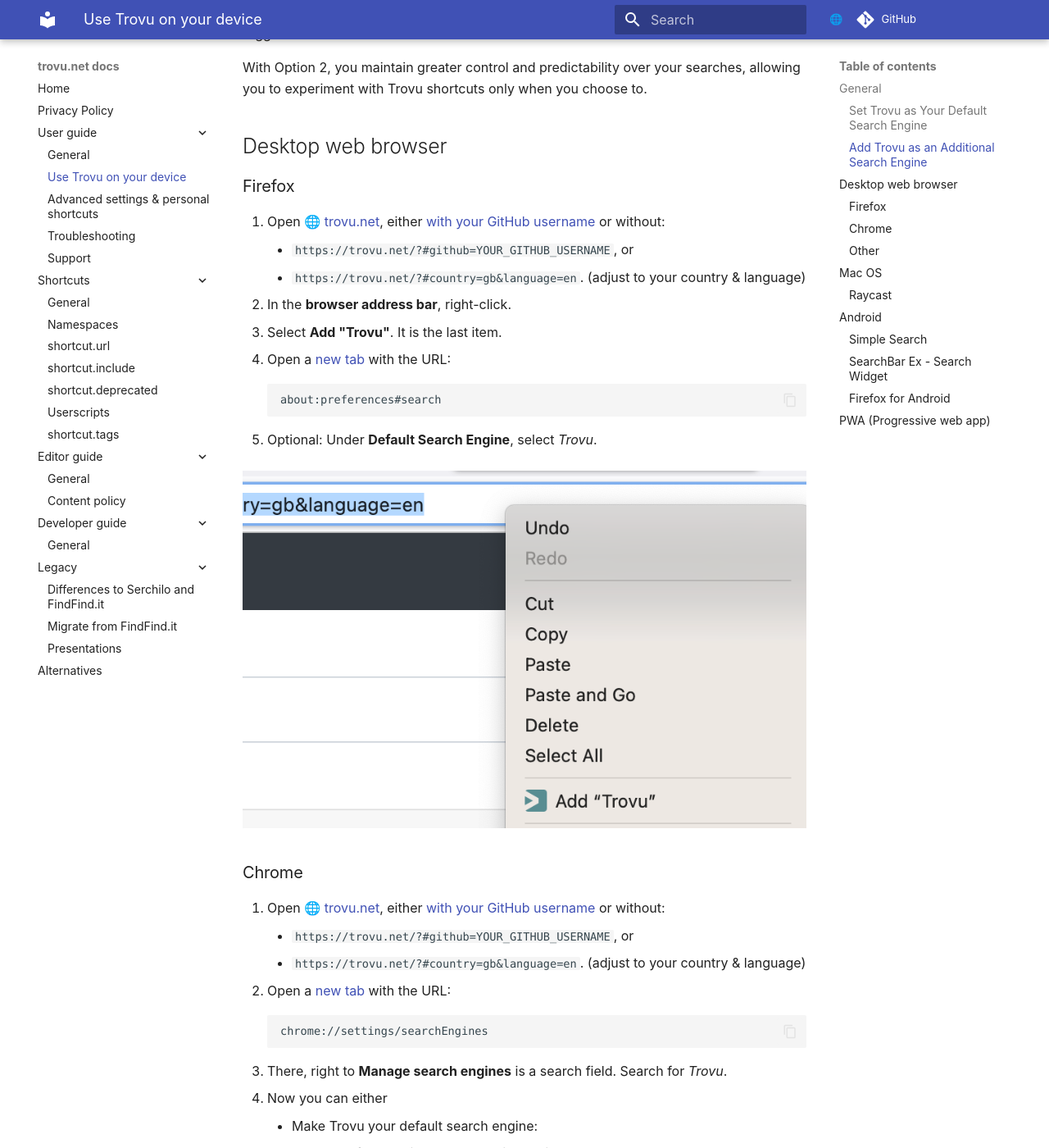
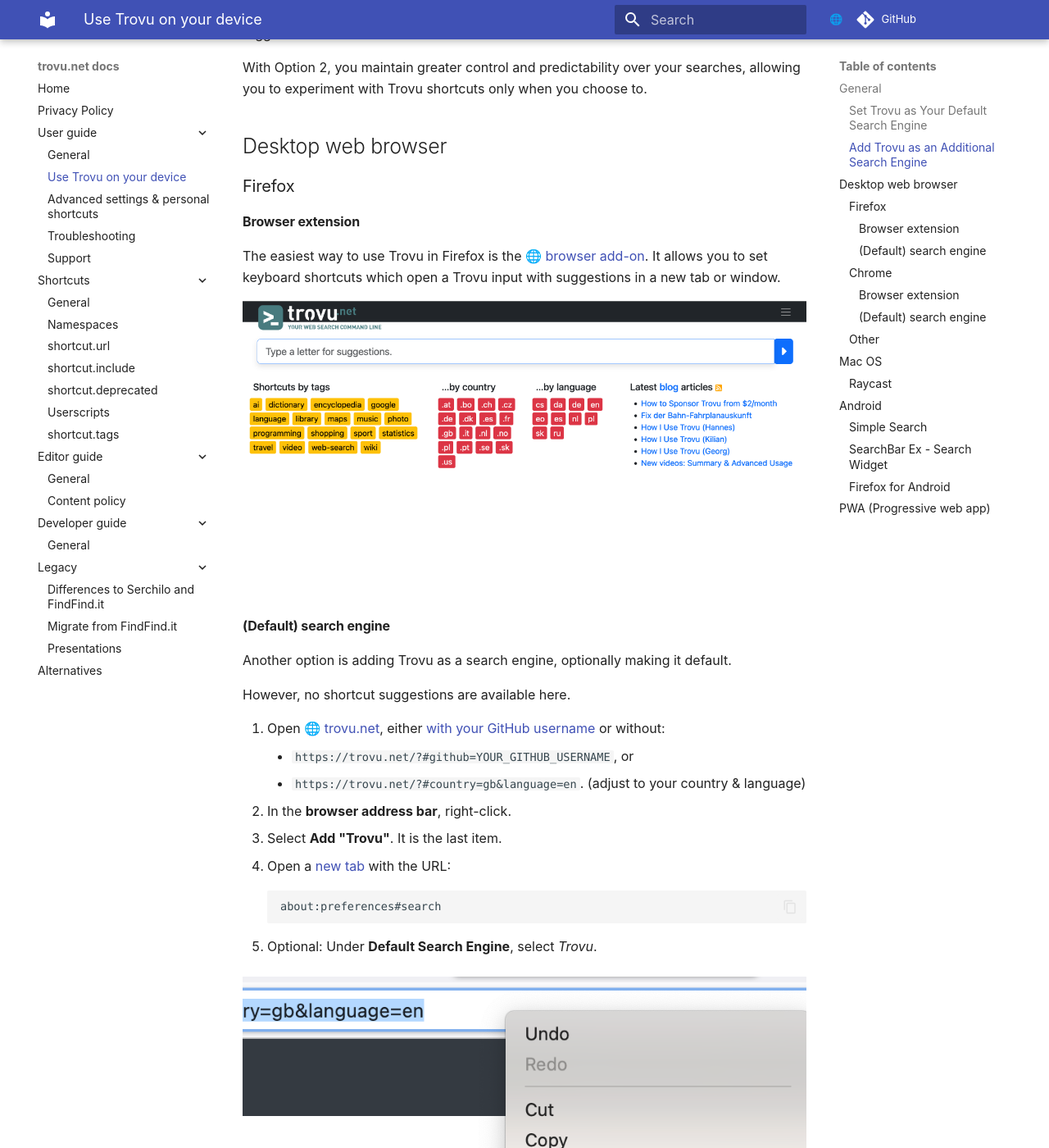
Before and after one commit to trovu/trovu, an MkDocs documentation site: the page built from docs/users/integration.md, in a window 1280 px wide and 1400 px high, scrolled down 646 px. Shown: the whole window at 82% size. Built offline with MkDocs 1.6.1 and Material for MkDocs 9.7.7, drawn with Linux system fonts in a browser that asks for light colours; comment, search, counter and statistics services are not loaded; some of the changed text lies outside the part shown.

Commit message:
Add to docs.

```diff
--- a/docs/users/integration.md
+++ b/docs/users/integration.md
@@ -22,6 +22,18 @@
 
 ### Firefox
 
+#### Browser extension
+
+The easiest way to use Trovu in Firefox is the [browser add-on](https://addons.mozilla.org/firefox/addon/trovu/). It allows you to set keyboard shortcuts which open a Trovu input with suggestions in a new tab or window.
+
+![Screenshot](img/web-ext.png)
+
+#### (Default) search engine
+
+Another option is adding Trovu as a search engine, optionally making it default.
+
+However, no shortcut suggestions are available here.
+
 1.  Open [trovu.net](https://trovu.net/), either [with your GitHub username](advanced.md) or without:
     -   `https://trovu.net/?#github=YOUR_GITHUB_USERNAME`, or
     -   `https://trovu.net/?#country=gb&language=en`. (adjust to your country & language)
@@ -36,6 +48,18 @@
 ![Screenshot](img/firefox.png)
 
 ### Chrome
+
+#### Browser extension
+
+The easiest way to use Trovu in Chrome is the [browser extension](https://chromewebstore.google.com/detail/trovunet/iadcllehbnbepkalhgljhdfhjbkgkajo). It allows you to set keyboard shortcuts which open a Trovu input with suggestions in a new tab or window.
+
+![Screenshot](img/web-ext.png)
+
+#### (Default) search engine
+
+Another option is adding Trovu as a search engine, optionally making it default.
+
+However, no shortcut suggestions are available here.
 
 1.  Open [trovu.net](https://trovu.net/), either [with your GitHub username](advanced.md) or without:
     -   `https://trovu.net/?#github=YOUR_GITHUB_USERNAME`, or
```
Also changed, not shown: docs/users/img/web-ext.png (added).
